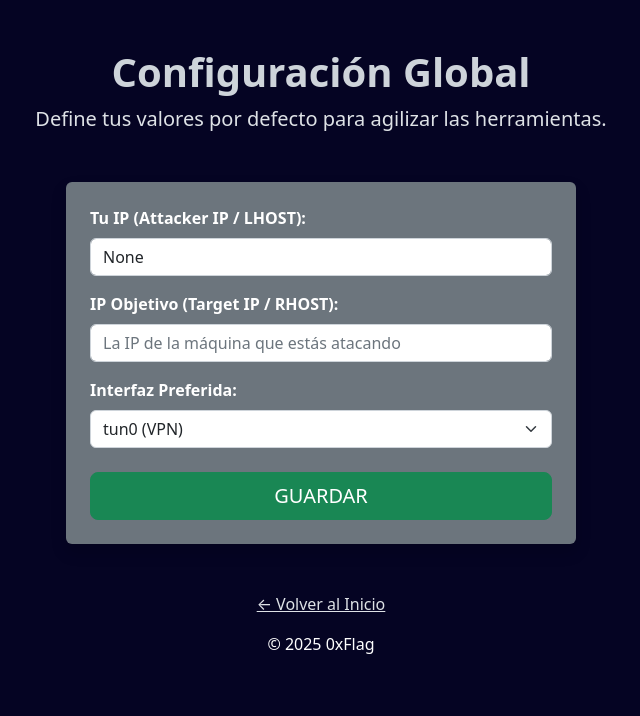
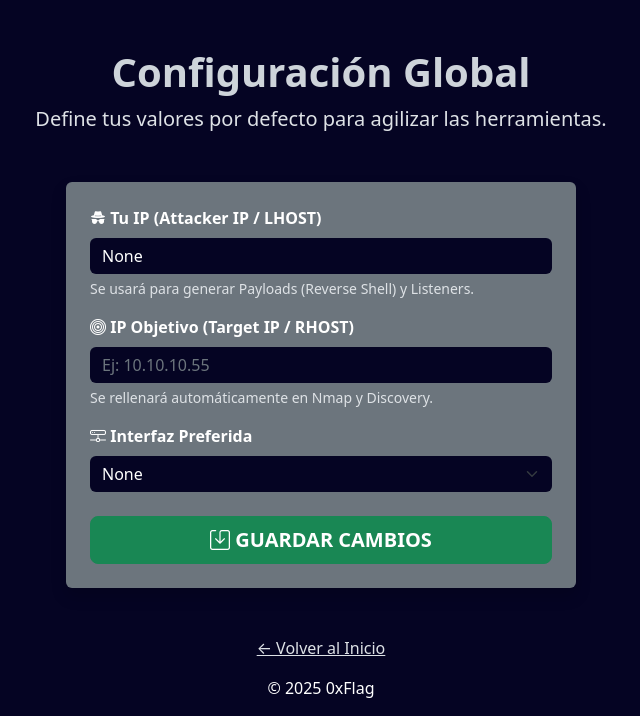
Before and after one commit to Pocahontas2025/0xFlag, a Flask app: page /settings in a window 1280 px wide. Shown: the part 85-801 px from the top of the page, without its empty margins (319-959 px from the left). Before the commit the page ends 739 px from the top, so only its background shows below. Run offline with Flask 3, Linux system fonts and the light colour scheme; parts of the project's set-up code (start-up, migrations or seed data) failed here and were passed over; some libraries are stand-ins or nearby versions.

Commit message:
SCRUM-69
He acabado de refactorizar discovery.html y settings.html
También he movido los python ya que deberían estar en la carpeta libreries

```diff
--- a/main.py
+++ b/main.py
@@ -7,7 +7,7 @@
 # 2. Importaciones
 from src.app import app
 from src.libraries.utils import get_nics
-from src.config_manager import save_configuration, load_configuration
+from libraries.config_manager import save_configuration, load_configuration
 
 def start_server():
     # Crear carpeta de logs si no existe
--- a/src/app.py
+++ b/src/app.py
@@ -1,8 +1,8 @@
 import os
 import pickle
 from flask import Flask, render_template, request, url_for, redirect, jsonify
-from src import logger
-from src.config_manager import save_configuration, load_configuration
+from libraries import logger
+from libraries.config_manager import save_configuration, load_configuration
 from src.libraries.utils import load_tty_data, load_nmap_data # Asumimos que estas existen en utils
 
 app = Flask(__name__)
--- a/src/templates/settings.html
+++ b/src/templates/settings.html
@@ -4,6 +4,7 @@
 
 {% block content %}
 <div class="container px-5 my-5">
+
     <div class="text-center text-white mb-5">
         <h1 class="fw-bolder">Configuración Global</h1>
         <p class="lead text-white-50">Define tus valores por defecto para agilizar las herramientas.</p>
@@ -14,37 +15,67 @@
             <div class="card bg-secondary text-white border-0 shadow">
                 <div class="card-body p-4">
 
+                    {% if message %}
+                    <div class="alert alert-success alert-dismissible fade show auto-dismiss mb-4" role="alert">
+                        <i class="bi bi-check-circle-fill me-2"></i> {{ message }}
+                        <button type="button" class="btn-close" data-bs-dismiss="alert" aria-label="Close"></button>
+                    </div>
+                    {% endif %}
+
                     <form action="/settings" method="POST">
+
                         <div class="mb-3">
-                            <label class="form-label fw-bold">Tu IP (Attacker IP / LHOST):</label>
-                            <input type="text" class="form-control" name="attacker_ip" value="{{ current_conf.attacker_ip if current_conf else '' }}" required>
+                            <label class="form-label fw-bold">
+                                <i class="bi bi-incognito"></i> Tu IP (Attacker IP / LHOST)
+                            </label>
+                            <input
+                                type="text"
+                                class="form-control bg-dark text-white border-0"
+                                name="attacker_ip"
+                                value="{{ current_conf.attacker_ip if current_conf else '' }}"
+                                placeholder="Ej: 10.10.14.5"
+                                required>
+                            <div class="form-text text-white-50">
+                                Se usará para generar Payloads (Reverse Shell) y Listeners.
+                            </div>
                         </div>
 
                         <div class="mb-3">
-                            <label class="form-label fw-bold">IP Objetivo (Target IP / RHOST):</label>
-                            <input type="text" class="form-control" name="target_ip" placeholder="La IP de la máquina que estás atacando"
-                                   value="{{ current_conf.target_ip if current_conf else '' }}">
+                            <label class="form-label fw-bold">
+                                <i class="bi bi-bullseye"></i> IP Objetivo (Target IP / RHOST)
+                            </label>
+                            <input
+                                type="text"
+                                class="form-control bg-dark text-white border-0"
+                                name="target_ip"
+                                placeholder="Ej: 10.10.10.55"
+                                value="{{ current_conf.target_ip if current_conf else '' }}">
+                            <div class="form-text text-white-50">
+                                Se rellenará automáticamente en Nmap y Discovery.
+                            </div>
                         </div>
 
                         <div class="mb-4">
-                            <label class="form-label fw-bold">Interfaz Preferida:</label>
-                            <select class="form-select" name="interface">
-                                <option value="tun0" {% if current_conf and current_conf.interface == 'tun0' %}selected{% endif %}>tun0 (VPN)</option>
+                            <label class="form-label fw-bold">
+                                <i class="bi bi-hdd-network"></i> Interfaz Preferida
+                            </label>
+                            <select class="form-select bg-dark text-white border-0" name="interface">
+                                <option value="tun0" {% if current_conf and current_conf.interface == 'tun0' %}selected{% endif %}>tun0 (VPN / HTB)</option>
                                 <option value="eth0" {% if current_conf and current_conf.interface == 'eth0' %}selected{% endif %}>eth0 (Ethernet)</option>
                                 <option value="wlan0" {% if current_conf and current_conf.interface == 'wlan0' %}selected{% endif %}>wlan0 (Wi-Fi)</option>
+                                {% if current_conf and current_conf.interface not in ['tun0', 'eth0', 'wlan0'] %}
+                                    <option value="{{ current_conf.interface }}" selected>{{ current_conf.interface }}</option>
+                                {% endif %}
                             </select>
                         </div>
 
                         <div class="d-grid">
-                            <button type="submit" class="btn btn-success btn-lg">GUARDAR</button>
+                            <button type="submit" class="btn btn-success btn-lg fw-bold">
+                                <i class="bi bi-save"></i> GUARDAR CAMBIOS
+                            </button>
                         </div>
+
                     </form>
-
-                    {% if message %}
-                    <div class="alert alert-success mt-3 text-center">
-                        {{ message }}
-                    </div>
-                    {% endif %}
 
                 </div>
             </div>
```
Also changed, not shown: src/static/js/scripts.js (+44 -20 lines), src/templates/discovery.html (+6 -2 lines), src/libraries/config_manager.py (renamed from src/config_manager.py), src/libraries/logger.py (renamed from src/logger.py).
